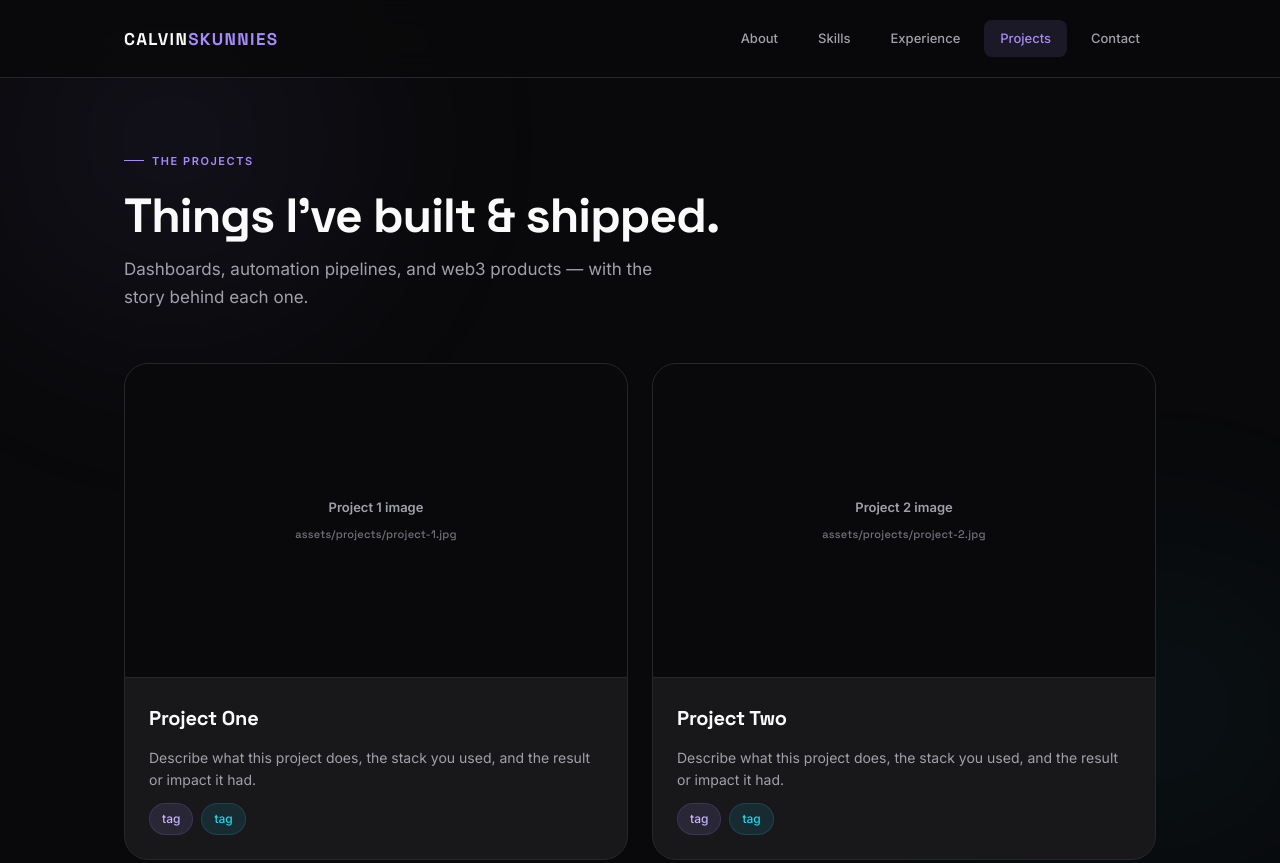
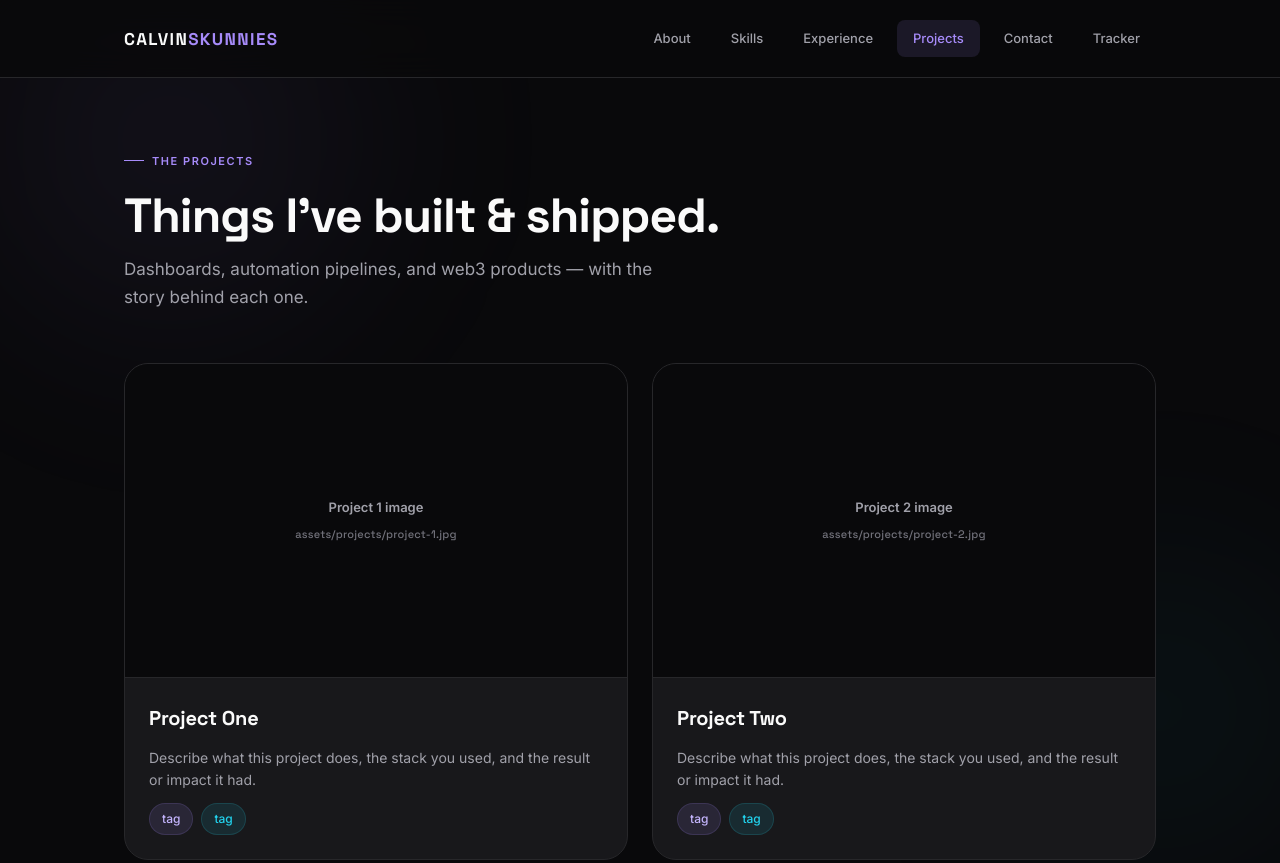
Before and after one commit to CalvinSkunnies/Portfolio, a plain HTML site: page projects.html in a window 1280 px wide. Shown: the top 863 px of the page. Drawn offline with Linux system fonts and the light colour scheme.

Commit message:
Serve the tracker at /tdl and add a Community link

```diff
--- a/projects.html
+++ b/projects.html
@@ -122,6 +122,7 @@ footer{max-width:1080px;margin:0 auto;padding:0 24px 40px}
       <a href="index.html#experience">Experience</a>
       <a href="projects.html" class="active">Projects</a>
       <a href="index.html#contact">Contact</a>
+      <a href="/tdl/tracker">Tracker</a>
     </div>
     <button class="mobile-toggle" id="menuBtn" aria-label="Menu">☰</button>
   </div>
```
Also changed, not shown: index.html (+2 -0 lines), vercel.json (added).
